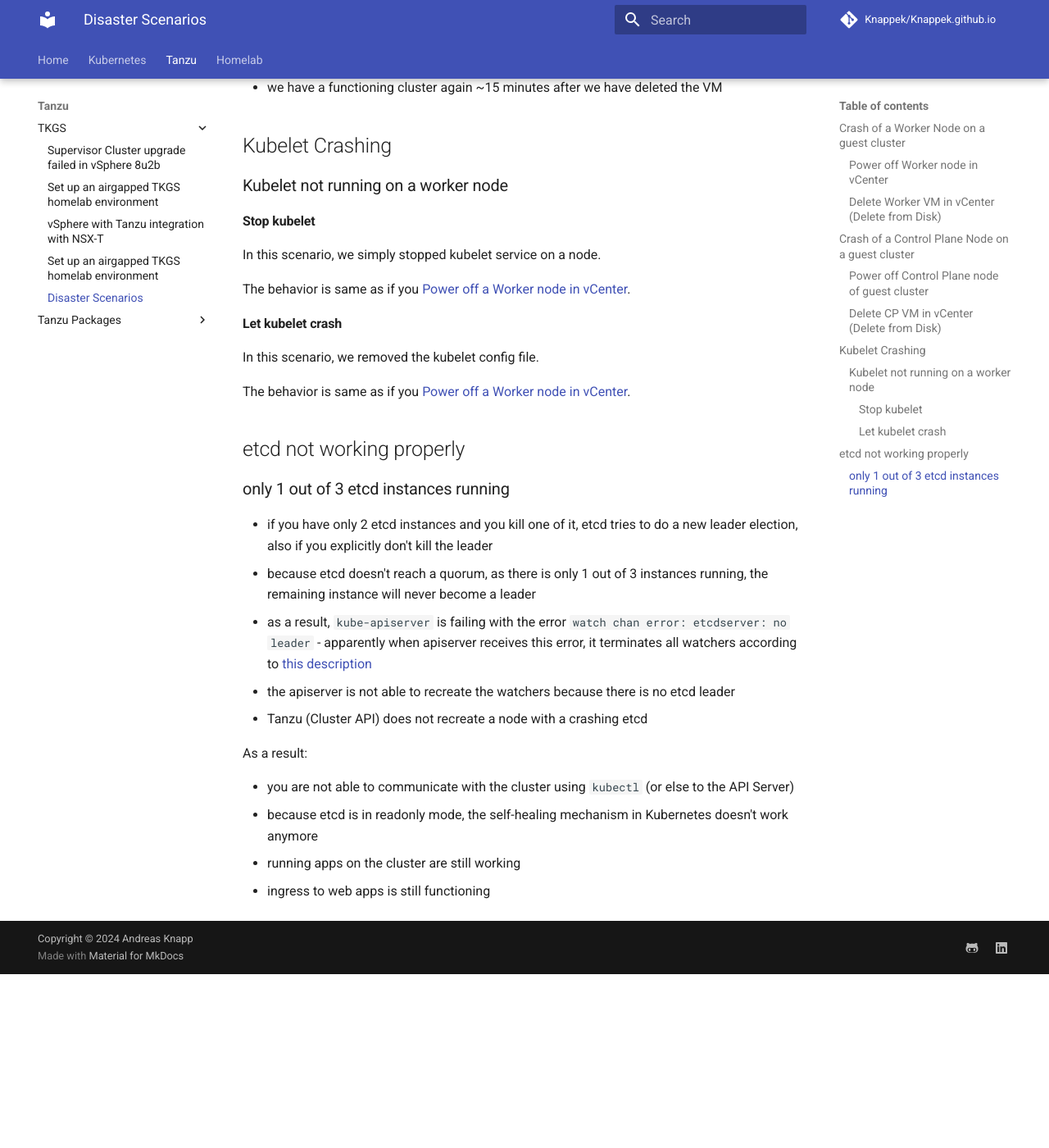
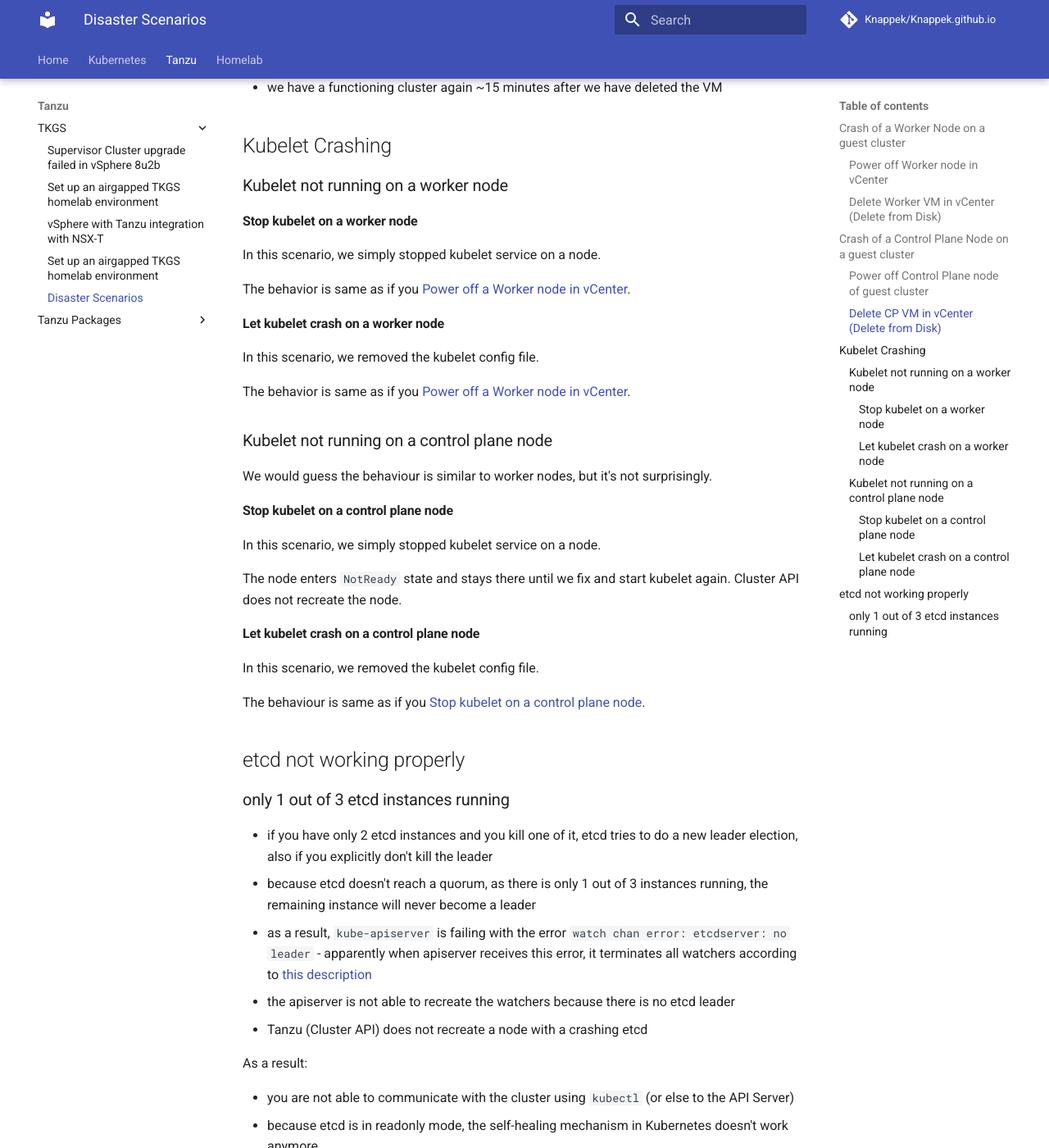
Before and after one commit to Knappek/Knappek.github.io, an MkDocs documentation site: the page built from docs/tanzu/tkgs/disaster-scenarios.md, in a window 1280 px wide and 1400 px high, scrolled down 2445 px. Shown: the whole window at 82% size. Built offline with MkDocs 1.6.1 and Material for MkDocs 9.7.7, drawn with Linux system fonts in a browser that asks for light colours; comment, search, counter and statistics services are not loaded; before the commit the page ends 3633 px from its top, so only the background shows below that.

Commit message:
complete kubelet crash

```diff
--- a/docs/tanzu/tkgs/disaster-scenarios.md
+++ b/docs/tanzu/tkgs/disaster-scenarios.md
@@ -86,17 +86,33 @@
 
 ### Kubelet not running on a worker node
 
-#### Stop kubelet
+#### Stop kubelet on a worker node
 
 In this scenario, we simply stopped kubelet service on a node.
 
 The behavior is same as if you [Power off a Worker node in vCenter](#power-off-worker-node-in-vcenter).
 
-#### Let kubelet crash
+#### Let kubelet crash on a worker node
 
 In this scenario, we removed the kubelet config file.
 
 The behavior is same as if you [Power off a Worker node in vCenter](#power-off-worker-node-in-vcenter).
+
+### Kubelet not running on a control plane node
+
+We would guess the behaviour is similar to worker nodes, but it's not surprisingly.
+
+#### Stop kubelet on a control plane node
+
+In this scenario, we simply stopped kubelet service on a node.
+
+The node enters `NotReady` state and stays there until we fix and start kubelet again. Cluster API does not recreate the node.
+
+#### Let kubelet crash on a control plane node
+
+In this scenario, we removed the kubelet config file.
+
+The behaviour is same as if you [Stop kubelet on a control plane node](#stop-kubelet-on-a-control-plane-node).
 
 ## etcd not working properly
 
```
Also changed, not shown: docs/index.md (+0 -1 lines).
